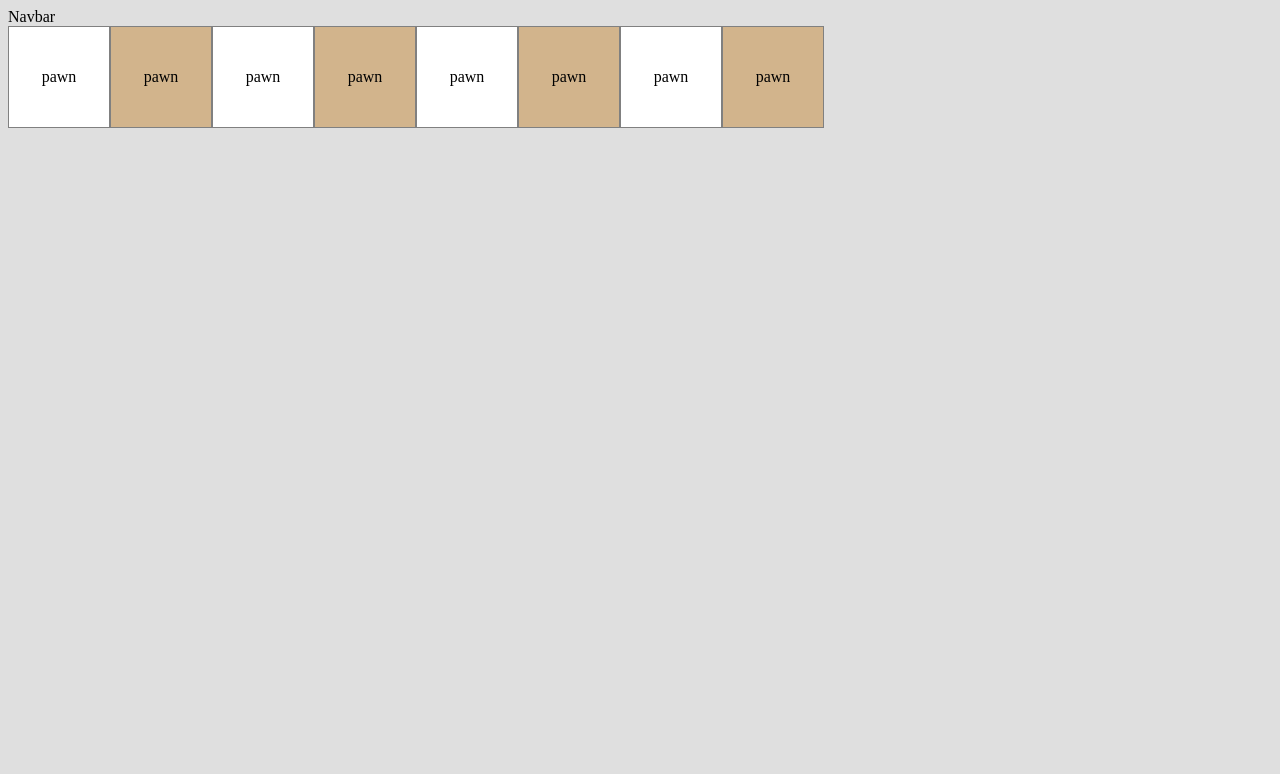
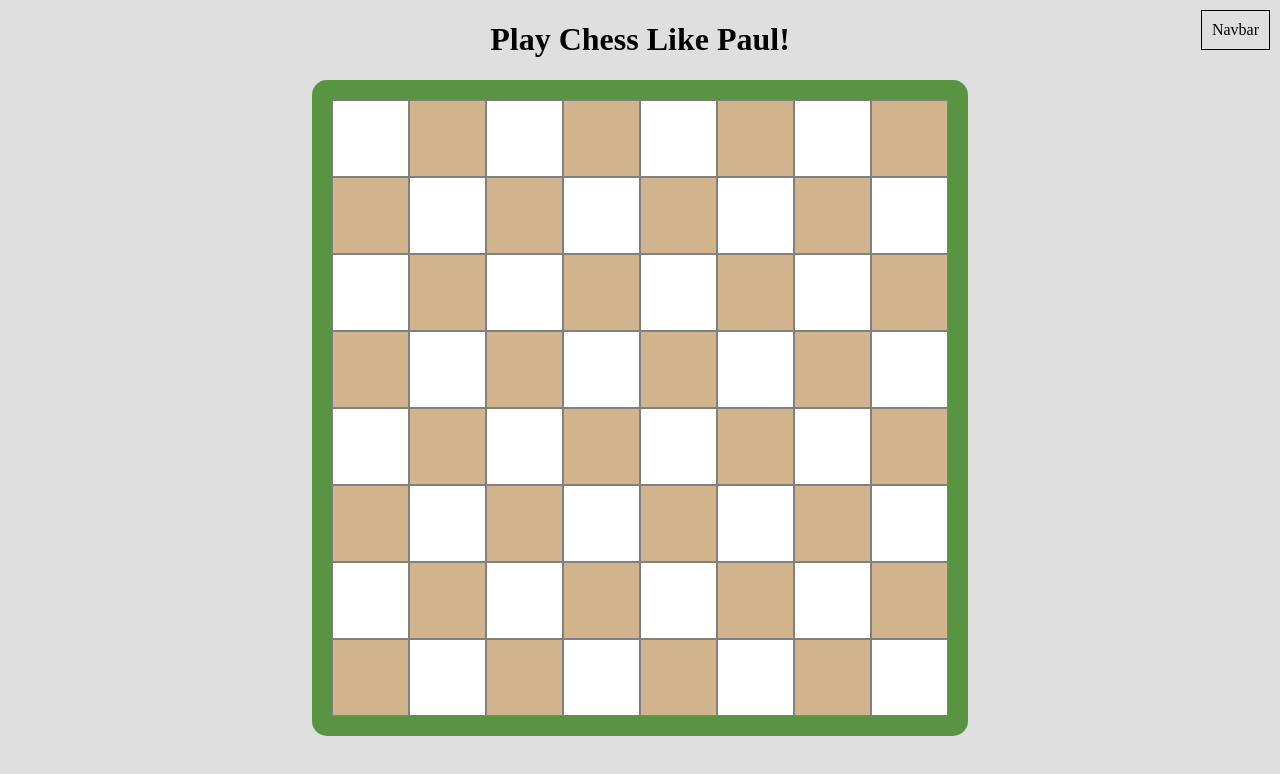
Before and after one commit to babelthuap/chess, a React app: page / in a window 1280 px wide. Shown: the top 774 px of the page. Built offline with nearby package versions, Linux system fonts and the light colour scheme; the HTML template or start-up script is replaced by a standard one.

Commit message:
Render full board

```diff
--- a/src/css/style.css
+++ b/src/css/style.css
@@ -1,12 +1,30 @@
 body {
   background-color: #DFDFDF;
+  text-align: center;
+}
+
+.navbar {
+  position: fixed;
+  padding: 10px;
+  top: 10px;
+  right: 10px;
+  border: 1px solid #000;
+}
+
+.board {
+  max-width: 616px;
+  background-color: grey;
+  border: 20px solid #589442;
+  border-radius: 15px;
+  margin: auto;
 }
 
 .square {
+  margin-bottom: -4px;
   display: inline-block;
   border: 1px solid grey;
-  width: 100px;
-  height: 100px;
+  width: 75px;
+  height: 75px;
   position: relative;
 }
 
@@ -18,10 +36,10 @@ body {
   transform: translate(-50%, -50%);
 }
 
-div .square:nth-of-type(odd) {
+.white {
   background-color: white;
 }
 
-div .square:nth-of-type(even) {
+.tan {
   background-color: tan;
 }
--- a/src/js/app.jsx
+++ b/src/js/app.jsx
@@ -16,6 +16,7 @@ class App extends React.Component {
     return (
       <div>
         <Navbar />
+        <h1>Play Chess Like Paul!</h1>
         <Board />
       </div>
     )
--- a/src/js/components/Board.jsx
+++ b/src/js/components/Board.jsx
@@ -18,11 +18,16 @@ class Board extends React.Component {
 
   render() {
     let board = this.state.positions.map((row, i) => {
-      return <Square key={i} piece='pawn' />
+      return row.map((piece, j) => {
+        return <Square key={i + '' + j}
+                       color={(i + j) % 2 === 0 ? "white" : "tan"}
+                       coordinates={i + '' + j}
+                       piece={piece} />
+      });
     });
 
     return (
-      <div>
+      <div className="board">
         {board}
       </div>
     )
--- a/src/js/components/Navbar.jsx
+++ b/src/js/components/Navbar.jsx
@@ -6,7 +6,11 @@ class Navbar extends React.Component {
     this.displayName = 'Navbar';
   }
   render() {
-    return <div>Navbar</div>;
+    return (
+      <div className="navbar">
+        Navbar
+      </div>
+    )
   }
 }
 
--- a/src/js/components/Square.jsx
+++ b/src/js/components/Square.jsx
@@ -6,8 +6,9 @@ class Square extends React.Component {
     this.displayName = 'Square';
   }
   render() {
+    // console.log(this.props.coordinates)
     return (
-      <div className="square">
+      <div className={`${this.props.color} square`}>
         <span className="piece">{this.props.piece}</span>
       </div>
     );
```
Also changed, not shown: views/index.ejs.
